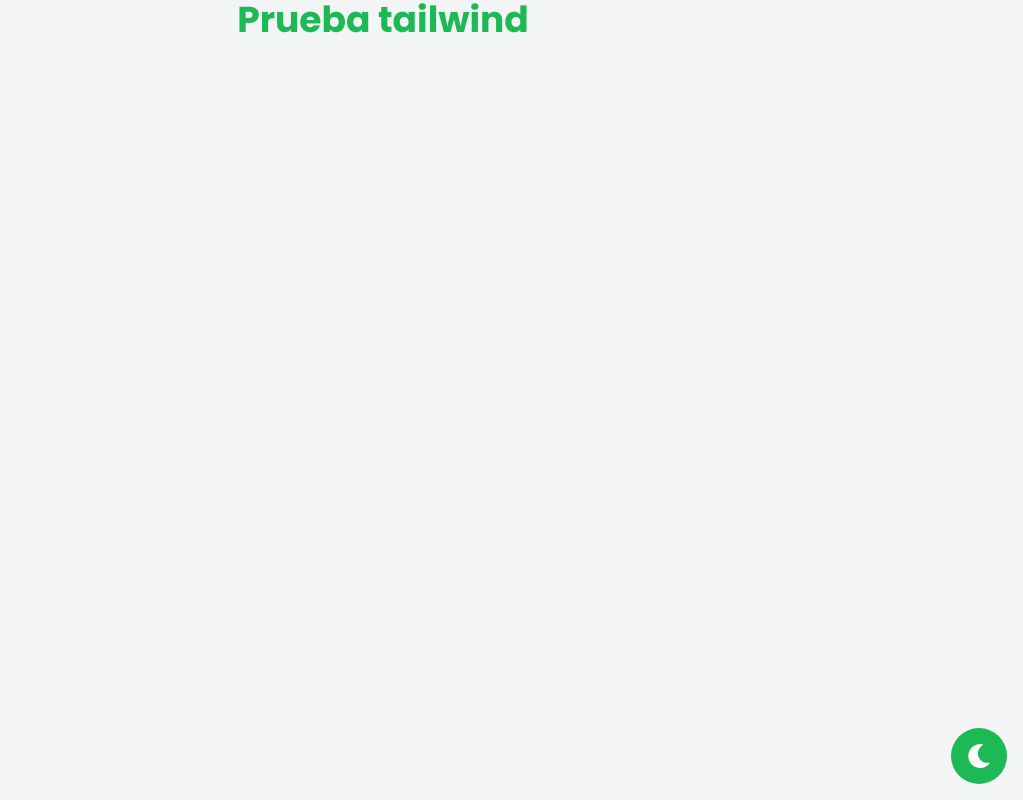
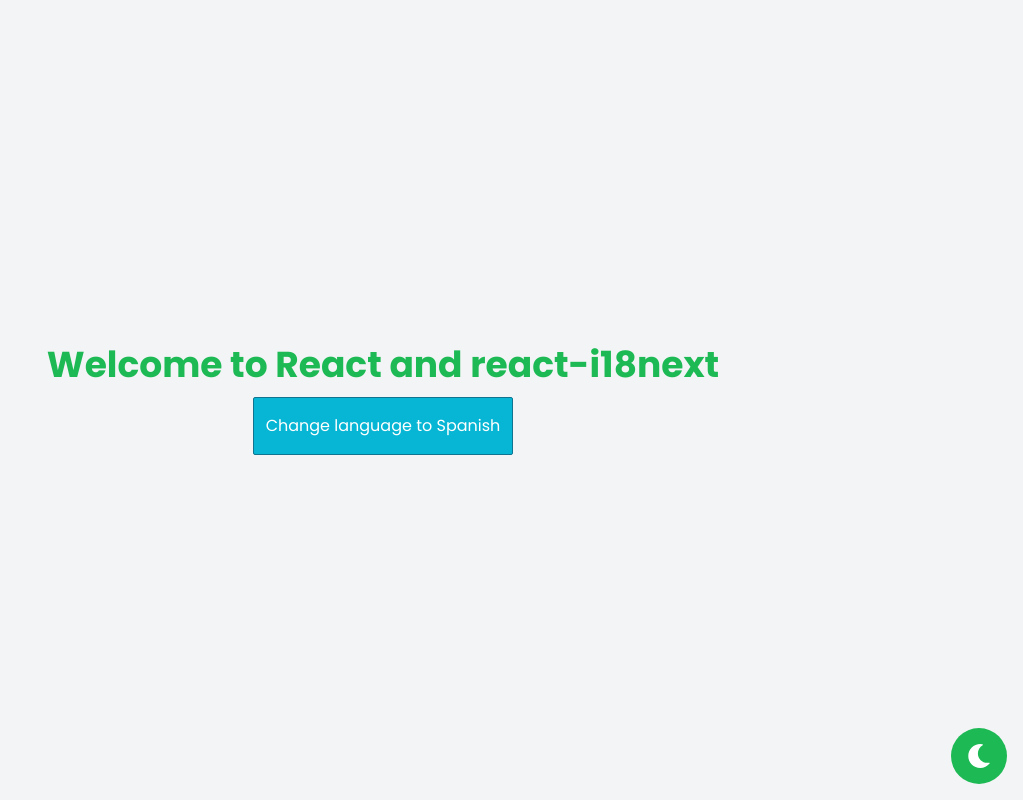
Before and after one commit to KevinMCJ/Portfolio-V2, a React (Vite) app: page / in a window 1280 px wide. Shown: the whole page, without its empty margins (257-1280 px from the left). Built offline with nearby package versions, Linux system fonts and the light colour scheme.

Commit message:
basic test of the language switching functionality

```diff
--- a/src/App.tsx
+++ b/src/App.tsx
@@ -1,7 +1,9 @@
 import { useState, useEffect } from 'react';
+import { useTranslation } from 'react-i18next';
 import { FaSun, FaMoon } from 'react-icons/fa';
 
 function App() {
+  const { t, i18n } = useTranslation();
   const [isDark, setIsDark] = useState(false);
 
   useEffect(() => {
@@ -24,11 +26,22 @@
     localStorage.setItem('theme', newIsDark ? 'dark' : 'light');
   };
 
+  const toggleLanguage = () => {
+    i18n.changeLanguage(i18n.language === 'en' ? 'es' : 'en');
+  }
+
   return (
-    <main className="min-h-screen bg-gray-100 dark:bg-blue-900">
+    <main className="min-h-screen vstack center bg-gray-100 dark:bg-blue-900">
       <h1 className="text-4xl font-bold text-primary text-center">
-        Prueba tailwind
+        {t('welcomeMessage')}
       </h1>
+      <button
+        onClick={toggleLanguage}
+        className='mx-auto mt-3 px-3 py-4 rounded-sm border bg-cyan-500 border-cyan-700 dark:border-cyan-300'
+        aria-label={i18n.language === 'en' ? 'Cambiar a español' : 'Change to English'}
+      >
+        {i18n.language === 'en' ? 'Change language to Spanish' : 'Cambiar idioma a ingles'}
+      </button>
       <button
         onClick={toggleTheme}
         className="fixed center bottom-4 right-4 size-14 rounded-full bg-primary text-white hover:bg-secondary transition-colors duration-300 focus:outline-none focus:ring-2 focus:ring-offset-2 focus:ring-primary dark:bg-secondary dark:hover:bg-primary"
--- a/src/main.tsx
+++ b/src/main.tsx
@@ -2,6 +2,7 @@
 import { createRoot } from 'react-dom/client'
 import App from './App.tsx'
 import './index.css'
+import './utils/i18n.ts'
 
 createRoot(document.getElementById('root')!).render(
   <StrictMode>
```
